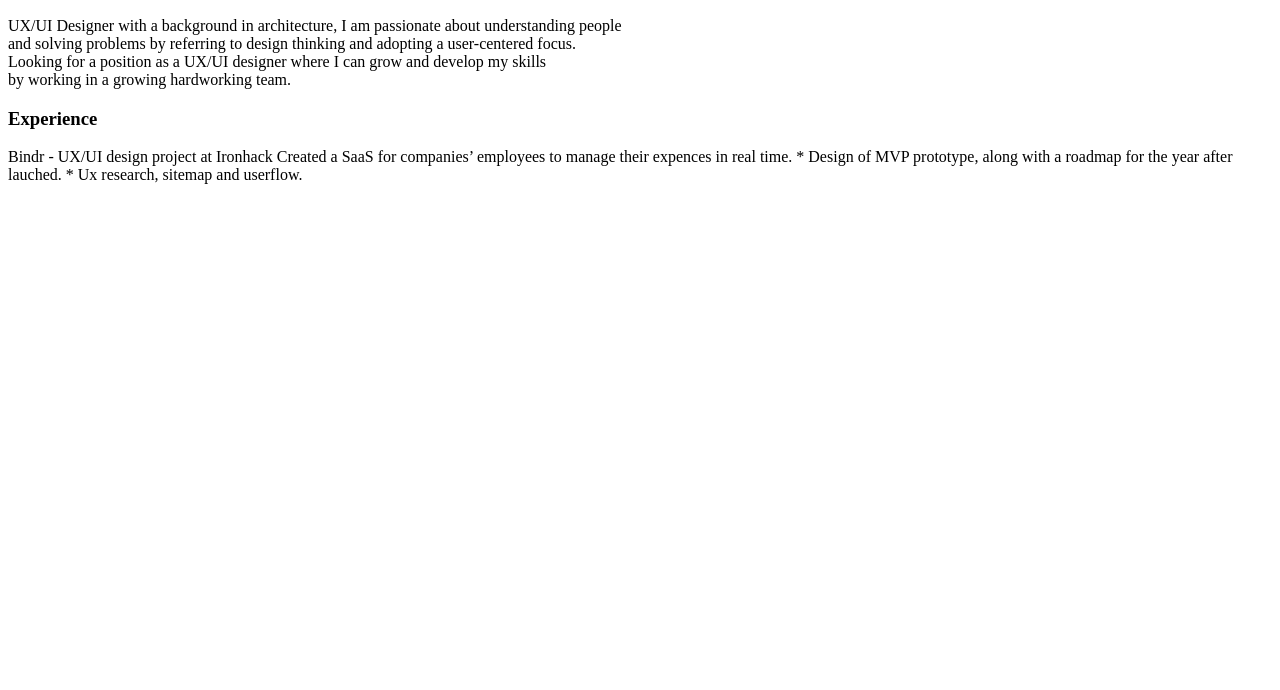
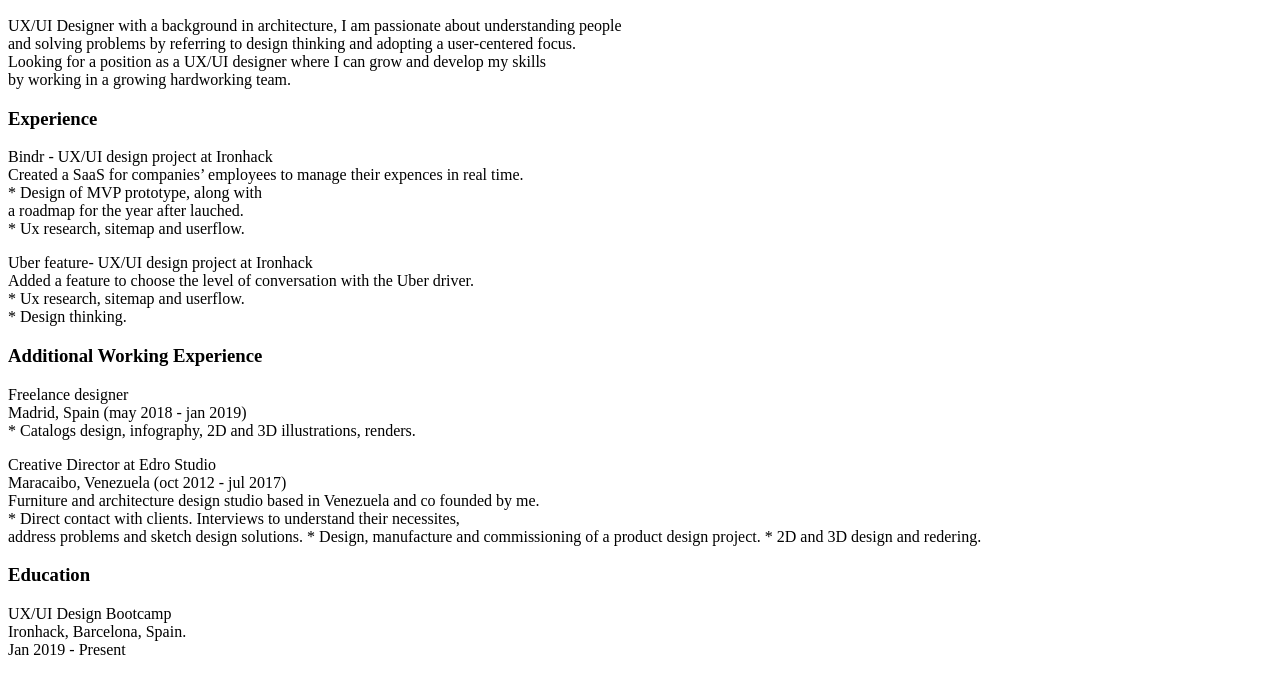
Before and after one commit to alexiszambranogarcia/alexiszambranogarcia.github.io, a plain HTML site: page index.html in a window 1280 px wide. Shown: the part 110-800 px from the top of the page. Drawn offline with Linux system fonts and the light colour scheme.

Commit message:
Update index.html

```diff
--- a/index.html
+++ b/index.html
@@ -5,10 +5,29 @@
 <h2>UX/UI designer</h2>
 <p>UX/UI Designer with a background in architecture, I am passionate about understanding people <br>and solving problems by referring to design thinking and adopting a user-centered focus.<br> Looking for a position as a UX/UI designer where I can grow and develop my skills <br>by working in a growing hardworking team.</p>
 <h3>Experience</h3>
-<p>Bindr - UX/UI design project at Ironhack
-    Created a SaaS for companies’ employees to manage their expences in real time.
-    *  Design of MVP prototype, along with
-    a roadmap for the year after lauched.
+<p>Bindr - UX/UI design project at Ironhack <br>
+    Created a SaaS for companies’ employees to manage their expences in real time.<br>
+    *  Design of MVP prototype, along with<br>
+    a roadmap for the year after lauched.<br>
     * Ux research, sitemap and userflow.</p>
+<p>Uber feature- UX/UI design project at Ironhack<br>
+    Added a feature to choose the level of conversation with the Uber driver.<br>
+    * Ux research, sitemap and userflow.<br>
+    * Design thinking.</p>
+<h3>Additional Working Experience</h3>
+<p>Freelance designer <br>
+    Madrid, Spain (may 2018 - jan 2019)<br>
+    * Catalogs design, infography, 2D and 3D illustrations, renders.</p>
+<p>Creative Director at Edro Studio<br>
+    Maracaibo, Venezuela (oct 2012 - jul 2017)<br>
+    Furniture and architecture design studio based in Venezuela and co founded by me.<br>
+    * Direct contact with clients. Interviews to understand their necessites, <br>address problems and sketch design solutions.
+    * Design, manufacture and commissioning of a product design project.
+    * 2D and 3D design and redering.</p>
+<h3>Education</h3>
+<p>UX/UI Design Bootcamp<br>
+    Ironhack, Barcelona, Spain.<br>
+    Jan 2019 - Present<br>
+    </p>
 </body>
 </html>
```
